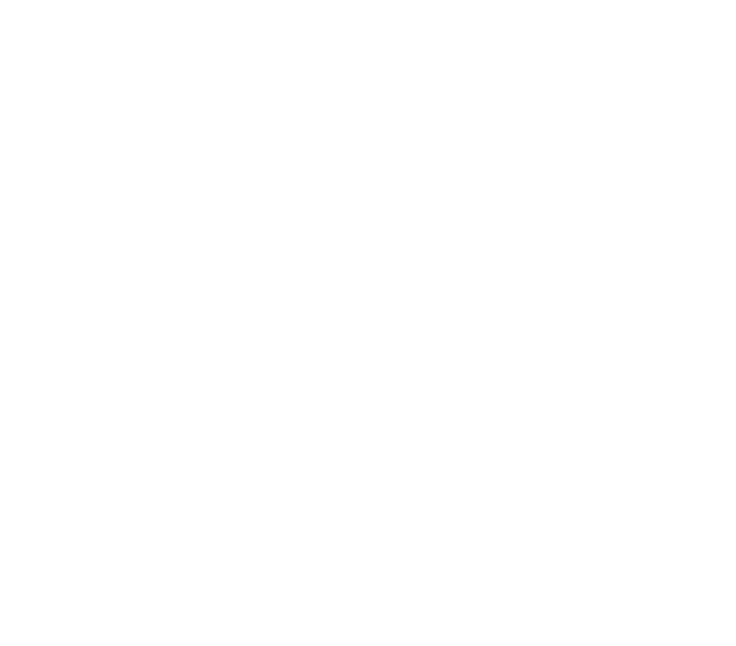
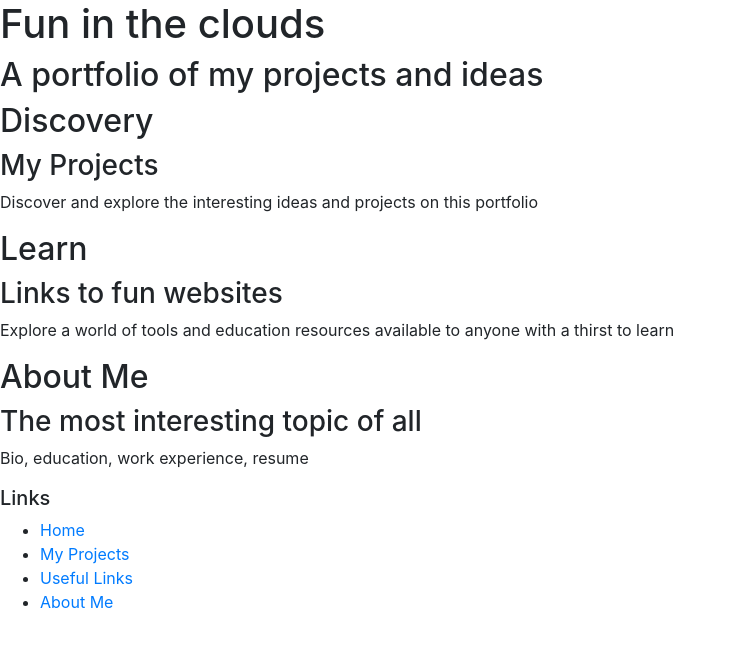
Before and after one commit to RoguePhoenix117/myportfolio, a website: page index.html in a window 1280 px wide. Shown: the whole page, without its empty margins (0-736 px from the left). Drawn offline with nearby package versions, Linux system fonts and the light colour scheme.

Commit message:
Homepage 0.0.1

```diff
--- a/index.html
+++ b/index.html
@@ -8,7 +8,7 @@
     <meta name="viewport" content="width=device-width, initial-scale=1">
 
     <!--Boostrap CSS -->
-    <link rel="stylesheet" href="">
+    <link rel="stylesheet" href="node_modules/bootstrap/dist/css/bootstrap.min.css" />
 
     <!--Additional CSS must be placed after Bootstrap CSS -->
 
@@ -16,7 +16,46 @@
 
 </head>
 <body>
+    <header>
+        <div>
+            <h1>Fun in the clouds</h1>
+            <h2>A portfolio of my projects and ideas</h2>
+        </div>
+    </header>
 
-    <script src="" async defer></script>
+    <div>
+        <h2>Discovery</h2>
+        <h3>My Projects</h3>
+        <p>Discover and explore the interesting ideas and projects on this portfolio</p>
+    </div>
+
+    <div>
+        <h2>Learn</h2>
+        <h3>Links to fun websites</h3>
+        <p>Explore a world of tools and education resources available to anyone with a thirst to learn</p>
+    </div>
+
+    <div>
+        <h2>About Me</h2>
+        <h3>The most interesting topic of all</h3>
+        <p>Bio, education, work experience, resume</p>
+    </div>
+
+
+    <footer>
+        <div>
+            <h5>Links</h5>
+            <ul>
+                <li><a href="#">Home</a></li>
+                <li><a href="#">My Projects</a></li>
+                <li><a href="#">Useful Links</a></li>
+                <li><a href="#">About Me</a></li>
+            </ul>
+        </div>
+    </footer>
+    <!-- jQuery must come first, then Popper.js, then the Bootstrap JavaScript plugins.-->
+    <script src="node_modules/jquery/dist/jquery.slim.min.js"></script>
+    <script src="node_modules/popper.js/dist/umd/popper.min.js"></script>
+    <script src="node_modules/bootstrap/dist/js/bootstrap.min.js"></script>
 </body>
 </html>
--- a/package.json
+++ b/package.json
@@ -20,5 +20,10 @@
   "homepage": "https://github.com/RoguePhoenix117/myportfolio#readme",
   "devDependencies": {
     "lite-server": "^2.6.1"
+  },
+  "dependencies": {
+    "bootstrap": "^4.5.2",
+    "jquery": "^3.5.1",
+    "popper.js": "^1.16.1"
   }
 }
```
Also changed, not shown: 2 other files.
